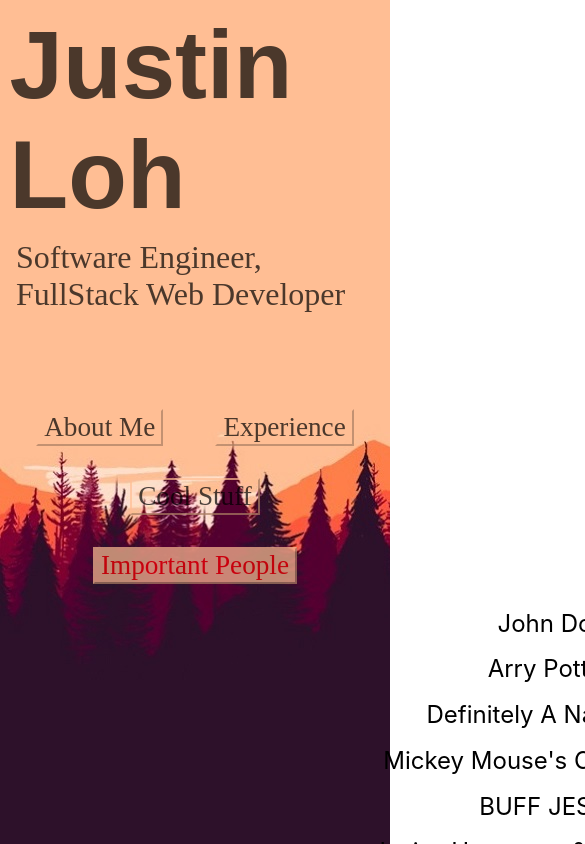
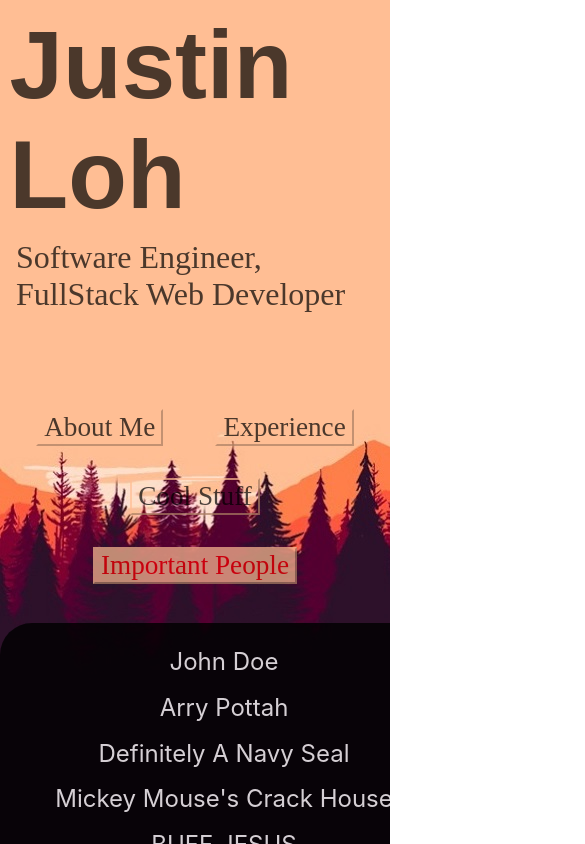
Before and after one commit to JustinLohKingWei/LohKingWayTooGood, a React (Create React App) app: page / in a window 390 px wide. Both pictures are taken after a click on the button "Important People". Shown: the top 844 px of the page, 585 px wide, since content can reach past the window. Built offline with nearby package versions, Linux system fonts and the light colour scheme.

Commit message:
day 4 of responsive screen time fixes

```diff
--- a/src/components/Content.tsx
+++ b/src/components/Content.tsx
@@ -11,7 +11,9 @@ import People from "./pages/People";
 const ContentRoot = styled.div`
   display: flex;
   min-height: 43.7rem;
-  width:100%;
+  width: 100vw;
+  max-width: 100%;
+  overflow-x: hidden;
 `;
 
 function Content() {
@@ -21,12 +23,12 @@ function Content() {
   return (
     <ContentRoot id="Content">
       <AnimatePresence mode="wait">
-        {content === "Home" && <Home key="Home"/>}
-        {content === "About" && <About key="About"/>}
+        {content === "Home" && <Home key="Home" />}
+        {content === "About" && <About key="About" />}
         {content === "Experience" && <Experience key="Experience" />}
         {content === "People" && <People key="People" />}
         {content === "CoolStuff" && <CoolStuff key="CoolStuff" />}
-        </AnimatePresence>
+      </AnimatePresence>
     </ContentRoot>
   );
 }
--- a/src/components/layout/AboutPara.tsx
+++ b/src/components/layout/AboutPara.tsx
@@ -25,7 +25,7 @@ const AboutParaHolder = styled.div`
   font-family: cursive;
   padding-bottom: 1em ;
   overflow-y: scroll;
-  min-width: 25em; ;
+  min-width: 20em; ;
   &::-webkit-scrollbar {
     width: 0.5em;
   }
--- a/src/components/layout/List.tsx
+++ b/src/components/layout/List.tsx
@@ -9,6 +9,12 @@ type ListProps = {
 const ListRoot = styled.div`
   display: flex;
   flex-direction: column;
+  background-color: black;
+  color:white;
+  opacity: 0.8;
+  border-radius: 2em;
+  min-width: 28em;
+  padding: 1em 0 1em 0 ;
 `;
 
 const ListItem = styled.div`
@@ -19,11 +25,13 @@ const ListItem = styled.div`
   justify-content: center;
   &:hover {
     background-color: rgb(0, 0, 0, 0.7);
-    color: white;
+    color: black;
+    background-color: white ;
   }
   &:focus {
     background-color: rgb(0, 0, 0, 0.7);
     color: red;
+    background-color: white ;
   }
 `;
 function List({ peopleList, setcurrentPeople }: ListProps) {
--- a/src/components/pages/Home.tsx
+++ b/src/components/pages/Home.tsx
@@ -4,10 +4,10 @@ import styled from "styled-components";
 const HomeRoot = styled.div`
   display: flex;
   min-height: 100%;
-  min-width: 100vw ;
+  width: 100vw;
+  max-width: 100%;
   justify-content: center;
-  flex-wrap: wrap ;
-  word-break: break-all ;
+  overflow-y: hidden;
 `;
 
 const initialHome = { opacity: 0 };
@@ -24,11 +24,11 @@ const exitHome = {
 };
 
 const Welcome = styled.div`
+  display: flex;
   font-size: xx-large;
   font-family: cursive;
   color: #2d112a;
   margin-top: 2em;
-  min-width: 100%;
 `;
 
 const initialWelcome = { opacity: 0.2, y: 50 };
--- a/src/components/pages/People.tsx
+++ b/src/components/pages/People.tsx
@@ -8,26 +8,38 @@ import SplitScreen from "../layout/SplitScreen";
 const PeopleRoot = styled.div`
   /* background-color: #ffffff; */
   display: flex;
-  min-width: 100vw;
+  max-width: 100vw;
   min-height: 43.7rem;
 `;
 
+const PeopleListContainer = styled.div`
+
+  display: flex;
+  justify-content: center;
+  padding: 5% 5% 0 5%;
+  max-height: 40rem;
+  flex: 1 ;
+`;
+
 const PeopleDescriptionContainer = styled.div`
+max-width:100%;
   display: flex;
-  min-width: 100%;
+  max-width: 100%;
   justify-content: center;
   height: 100%;
-  padding-top: 2em;
+  background-color: gold;
+  padding: 0 5% 0 5%;
+
 `;
 const PeopleDescriptionHolder = styled.div`
   display: flex;
-  border-radius: 2em ;
-  padding: 2em;
-  min-width: 65rem;
+  border-radius: 2em;
+  padding: 3%;
   background-color: #000000;
-  opacity: 0.6;
+  opacity: 0.8;
   max-height: 35rem;
-
+  margin: 2em 2.5em 0 2.5em;
+  min-width: 90%;
 `;
 
 const PeopleDescription = styled.div`
@@ -40,7 +52,8 @@ const PeopleDescription = styled.div`
   border-color: #ffffff;
   border-style: solid;
   padding: 1em;
-  max-width: 55em;
+  min-width: 20em;
+  overflow-y: auto ;
 `;
 
 const initialPeople = {
@@ -77,7 +90,9 @@ function People() {
     >
       <PeopleRoot>
         <SplitScreen leftWeight={1} rightWeight={2}>
-          <List peopleList={PeopleList} setcurrentPeople={setCurrentPeople} />
+          <PeopleListContainer>
+            <List peopleList={PeopleList} setcurrentPeople={setCurrentPeople} />
+          </PeopleListContainer>
           <PeopleDescriptionContainer>
             <PeopleDescriptionHolder>
               <PeopleDescription>{currentPeople.description}</PeopleDescription>
--- a/src/data/PeopleData.ts
+++ b/src/data/PeopleData.ts
@@ -18,7 +18,7 @@ export const PeopleList: people[] = [
   },
   {
     name: "Mickey Mouse's Crack House",
-    description: "ITS THE MICKEY MOUSE CRACK HOUSE HUH HAH",
+    description: "ITS THE MICKEY MOUSE CRACK HOUSE HUH HAH  HUH HAH  HUH HAH  HUH HAH  HUH HAH  HUH HAH  HOUSE HUH HAH  HUH HAH  HUH HAH  HUH HAH  HUH HAH  HUH HAH  HOUSE HUH HAH  HUH HAH  HUH HAH  HUH HAH  HUH HAH  HUH HAH",
   },
   {
     name: "BUFF JESUS",
```
